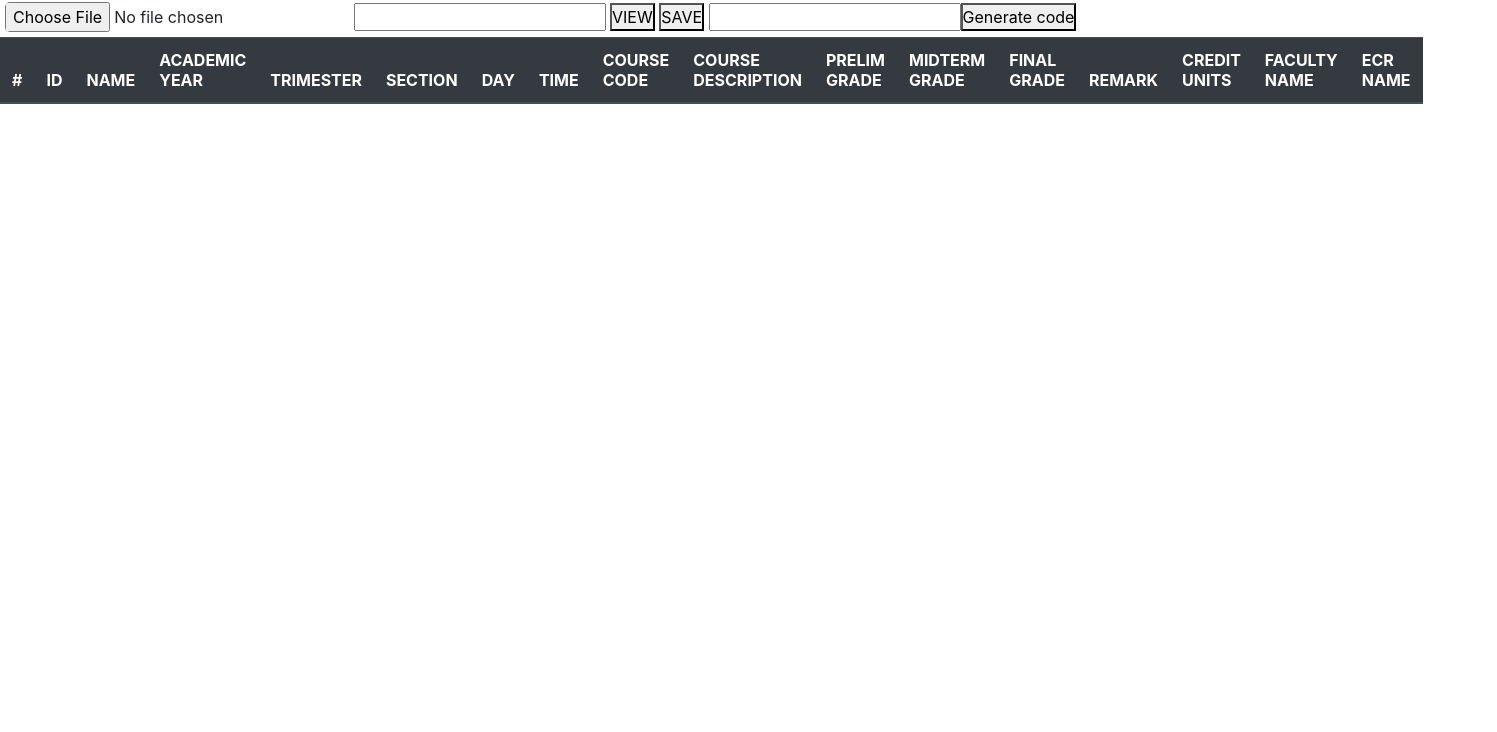
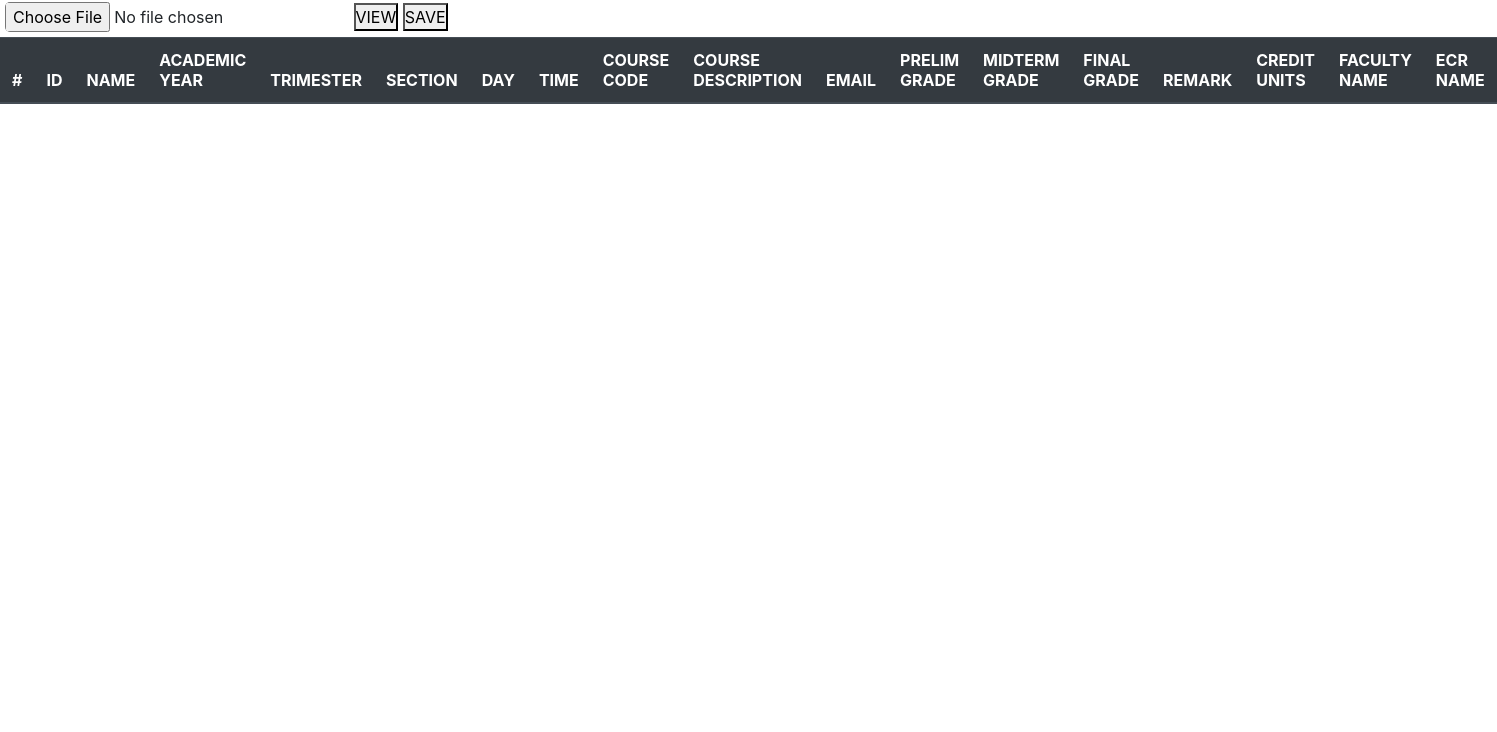
Before and after one commit to STRBRYKEIYK/HACKATON, a plain HTML site: page Final_Hackathon/Teacher.html in a window 1280 px wide. Shown: the part 68-800 px from the top of the page, 1497 px wide, since content can reach past the window. Drawn offline with nearby package versions, Linux system fonts and the light colour scheme; a script that the page names is missing.

Commit message:
Teacher.html
adding email to the table also removing teacher_generate.js

```diff
--- a/Final_Hackathon/Teacher.html
+++ b/Final_Hackathon/Teacher.html
@@ -14,10 +14,9 @@
 <div class="mt-1">
     <h1 class="header">ICCT ANTIPOLO</h1>
     <input class="inputbox" type="file" id="UploadFile" accept=".csv">
-    <input type="text" id="text"/>
     <button id="view_csv">VIEW</button>
     <button id="uploadcofirm">SAVE</button>
-    <input type="text" id="student_id"><button id="generate_btn">Generate code</button>
+
 
     <table class="table Table-dark">
         <thead>
@@ -31,6 +30,7 @@
             <th>TIME</th>
             <th>COURSE CODE</th>
             <th>COURSE DESCRIPTION</th>
+            <th>EMAIL</th>
             <th>PRELIM GRADE</th>
             <th>MIDTERM GRADE</th>
             <th>FINAL GRADE</th>
@@ -47,7 +47,6 @@
 <script src="https://cdn.jsdelivr.net/npm/papaparse@5.4.1/papaparse.min.js"></script>
 <script src="https://cdnjs.cloudflare.com/ajax/libs/firebase/7.14.1-0/firebase.js"></script>
 <script type="module" src="/teacher_read_save_retrive_data.js"></script>
-<script type="module" src="/teacher_generate_code.js"></script>
 <script src="/teacher_viewdata.js"></script>
 </body>
 </html>
```
